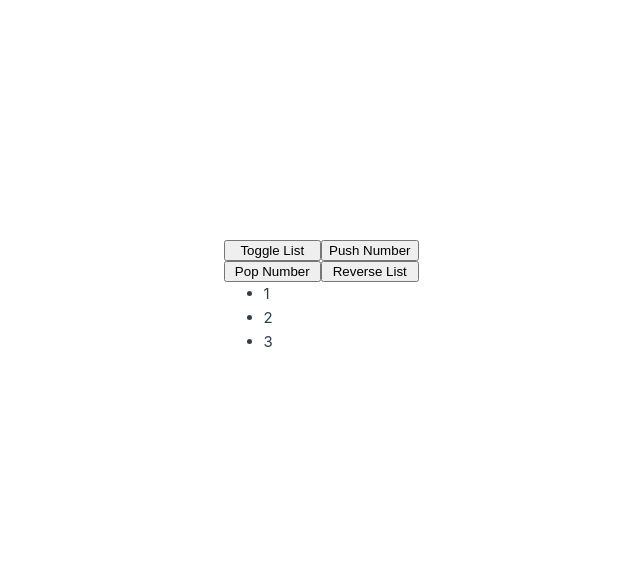
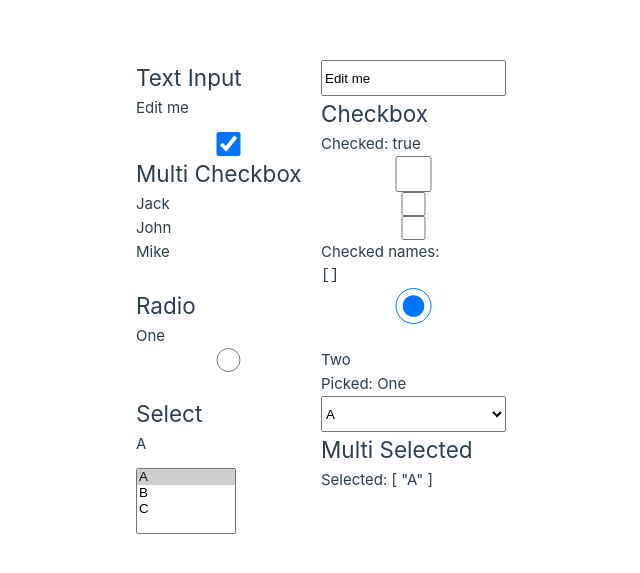
Before and after one commit to darshanmukunda98/gnome-Todo-VueJSMongoDB, a Vue app in the folder vue-project/: page / in a window 1280 px wide. Shown: the part 103-676 px from the top of the page, without its empty margins (319-959 px from the left). Built offline with nearby package versions, Linux system fonts and the light colour scheme.

Commit message:
ex5 Form Bindings

```diff
--- a/vue-project/src/App.vue
+++ b/vue-project/src/App.vue
@@ -1,18 +1,54 @@
 <script setup>
-import {ref} from 'vue'
+import { ref } from "vue";
 
-const show = ref(true)
-const list = ref([1,2,3])
+const text = ref("Edit me");
+const checked = ref(true);
+const checkedNames = ref([]);
+const picked = ref("One");
+const selected = ref("A");
+const multiSelected = ref(["A"]);
 </script>
 <template>
-  <button @click="show = !show">Toggle List</button>
-  <button @click="list.push(list.length + 1)">Push Number</button>
-  <button @click="list.pop()">Pop Number</button>
-  <button @click="list.reverse()">Reverse List</button>
+  <h2>Text Input</h2>
+  <input v-model="text" />{{ text }}
 
-  <ul v-if="show && list.length">
-    <li v-for="item of list">{{ item }}</li>
-  </ul>
-  <p v-else-if="list.length">List is not empty, but hidden </p>
-  <p v-else>List is empty</p>
+  <h2>Checkbox</h2>
+  <input type="checkbox" id="checkbox" v-model="checked" />
+  <label for="checkbox">Checked: {{ checked }}</label>
+
+  <h2>Multi Checkbox</h2>
+  <input type="checkbox" id="jack" value="Jack" v-model="checkedNames" />
+  <label for="jack">Jack</label>
+  <input type="checkbox" id="john" value="John" v-model="checkedNames" />
+  <label for="john">John</label>
+  <input type="checkbox" id="mike" value="Mike" v-model="checkedNames" />
+  <label for="mike">Mike</label>
+  <p>Checked names: <pre>{{ checkedNames }}</pre></p>
+
+  <h2>Radio</h2>
+  <input type="radio" id="one" value="One" v-model="picked">
+  <label for="one">One</label>
+  <br>
+  <input type="radio" id="two" value="Two" v-model="picked">
+  <label for="two">Two</label>
+  <br>
+  <span>Picked: {{ picked }}</span>
+
+  <h2>Select</h2>
+  <select v-model="selected">
+  <option disabled value="">Please select one</option>
+  <option>A</option>
+  <option>B</option>
+  <option>C</option>
+  </select>
+  <span>{{ selected }}</span>
+
+  <h2>Multi Selected</h2>
+  <select v-model="multiSelected" multiple
+  style = "width:100px">
+  <option>A</option>
+  <option>B</option>
+  <option>C</option>
+  </select>
+  <span>Selected: {{  multiSelected }}</span>
 </template>
```
